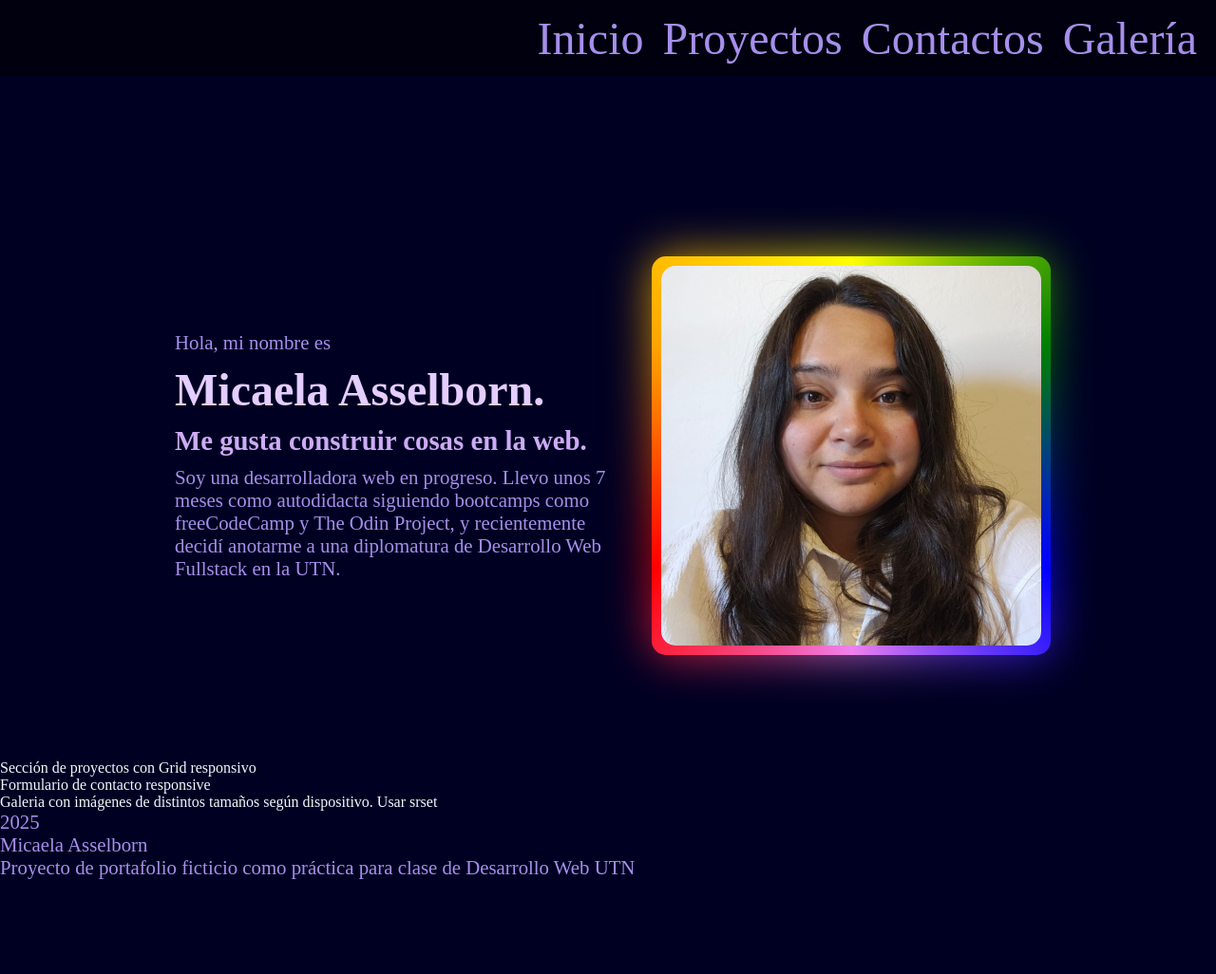
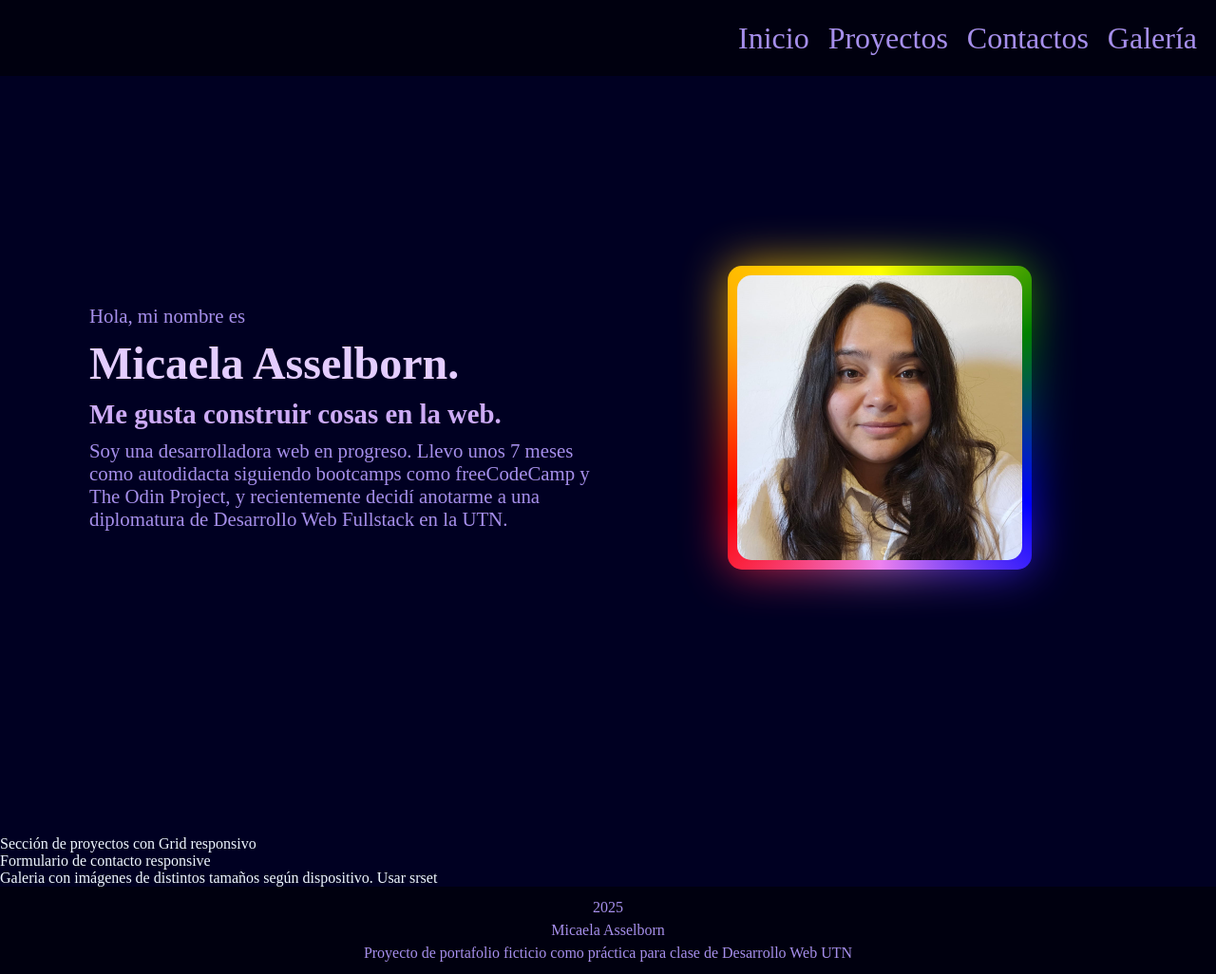
Before and after one commit to MicaelaAsselborn/portafolio-utn, a plain HTML site: page index.html in a window 1280 px wide. Shown: the whole page at 95% size. Before the commit the page ends 926 px from the top, so only its background shows below. Drawn offline with Linux system fonts and the light colour scheme.

Commit message:
Arreglar errores gráficos
Se mejora la visualización en distintos tamaños de
pantallas.

```diff
--- a/index.html
+++ b/index.html
@@ -69,7 +69,13 @@
       </section>
       <footer>
         <p>2025</p>
-        <p>Micaela Asselborn</p>
+        <p>
+          <a
+            href="https://www.instagram.com/mica_asselborn/?hl=es-la"
+            class=".underline"
+            >Micaela Asselborn</a
+          >
+        </p>
         <p>
           Proyecto de portafolio ficticio como práctica para clase de Desarrollo
           Web UTN
--- a/styles.css
+++ b/styles.css
@@ -88,6 +88,7 @@ nav{
     height: 0;
     overflow: hidden;
     transition: all 0.4s ease;
+    z-index: 1;
 }
 @media (min-width: 768px){
     .icono-hamburguesa{
@@ -105,20 +106,22 @@ nav{
 
 /* HERO SECTION */
 
+
 #hero{
     height: calc(100vh - var(--altura-header));
     display: flex;
     flex-direction: column ;
     justify-content: center;
-    align-items:flex-start;
+    align-items:center;
     padding: 30px;
     text-align: center;
+    margin-top: calc(var(--altura-header) + 50px);
 }
-#hero div{
+.presentacion{
     display: flex;
     flex-direction: column;
-    gap: 10px;
-    margin-top: 80px;
+    gap: 20px;
+    padding-bottom: 50px;
 }
 p{
     color: var(--lila);
@@ -143,7 +146,9 @@ img{
     justify-content: center;
     border-radius: 15px;
     width: 100%;
+    max-width: 300px;
     position: relative;
+    margin: auto;
 }
 @property --angle{
     syntax: "<angle>";
@@ -180,22 +185,17 @@ img{
     #hero{
         width: 98%;
         margin: 0 auto;
-        display: grid;
-        grid-template-columns: 3fr 3fr;
-        grid-template-rows: repeat(4,1fr);
-        gap: 30px;
+        display: flex;
+        flex-direction: row;
+        align-items: center;
+        justify-content: center;
+        gap: 25px;
     }
     .presentacion{
-        grid-column: 1/2;
-        grid-row: 2/5;
-        margin: 0;
         text-align: start;
-    }
-    .selfie{
-        width: 100%;
-        height: auto;
-        grid-column: 2/3;
-        grid-row: 2/5;
+        width: 50%;
+        gap: 10px;
+        padding: 0;
     }
 }
 @media (min-width: 1024px){
@@ -203,10 +203,10 @@ img{
         height: 10vh;
     }
     nav a{
-        font-size: 3rem;
+        font-size: 2rem;
     }
     #hero{
-        width: 80%;
+        width: 90%;
         display: flex;
         flex-direction: row;
         align-items: center;
@@ -214,17 +214,63 @@ img{
     .presentacion{
         width: 50%;
     }
-    .selfie{
-        width: 400px;
-    }
 }
 @media (min-width: 1440px){
-    .hero{
-        gap: 50px;
+    header{
+        height: 8vh;
+    }
+    .presentacion{
+        margin-right: 50px;
+    }
+    .selfie{
+        max-width: 400px;
+    }
+    p{
+        font-size: 2em;
+    }
+    h1{
+        font-size: 4em;
+    }
+    h3{
+        font-size: 3em;
     }
 }
 @media (min-width: 2560px){
-    .presentacion{
-        width: 40%;
+    nav a{
+        font-size: 2em;
+    }
+    nav{
+        padding-right: 30px;
+    }
+    #hero{
+        width: 70%;
+    }
+    .selfie{
+        max-width: 500px;
+    }
+    p{
+        font-size: 3em;
+    }
+    h1{
+        font-size: 5em;
+    }
+    h3{
+        font-size: 4em;
     }
 }
+
+#proyectos {
+    margin-top: 80px;
+}
+
+/* FOOTER */
+
+footer{
+    text-align: center;
+    background-color: var(--negro);
+    padding: 10px;
+}
+footer p{
+    padding: 3px;
+    font-size: 1em;
+}
```
